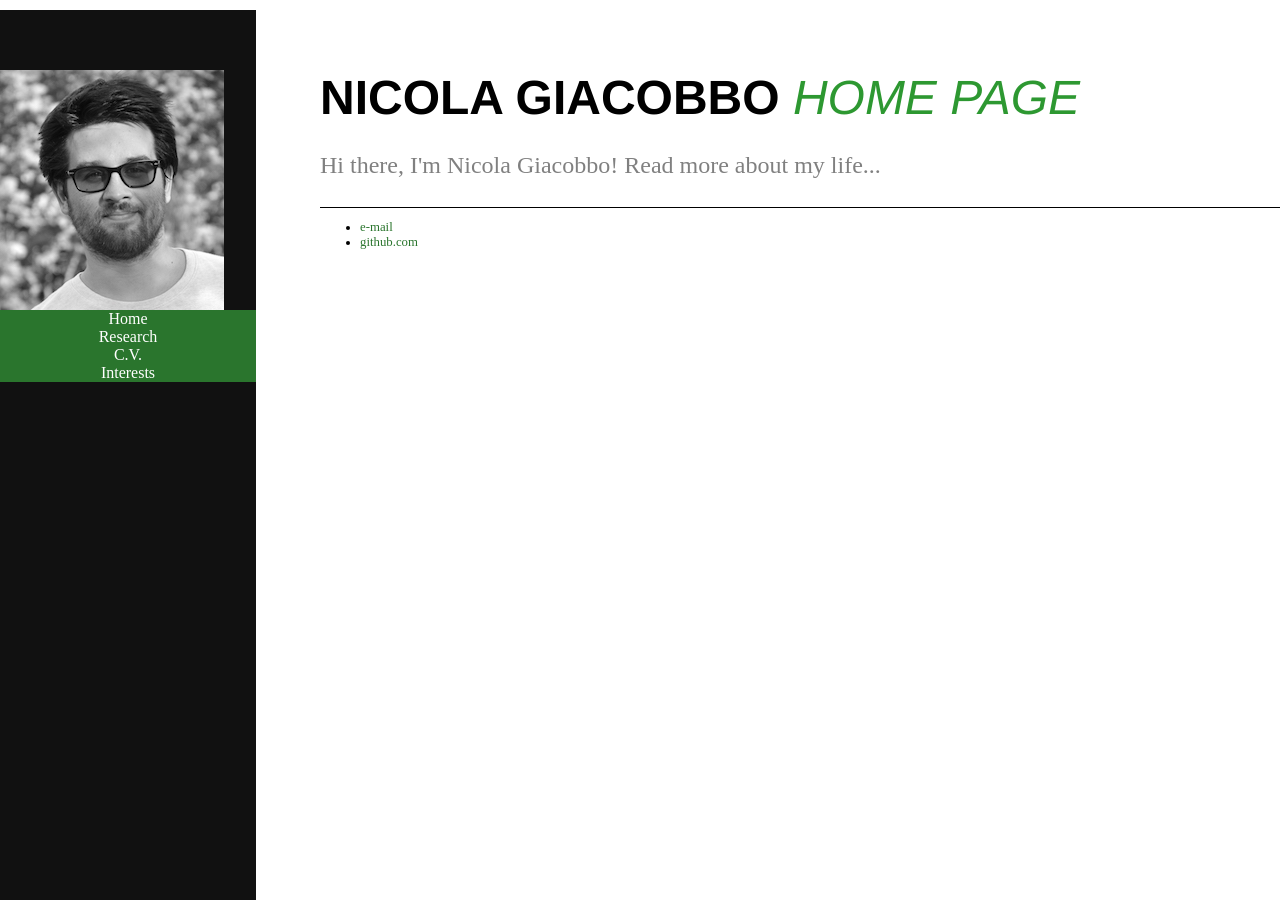
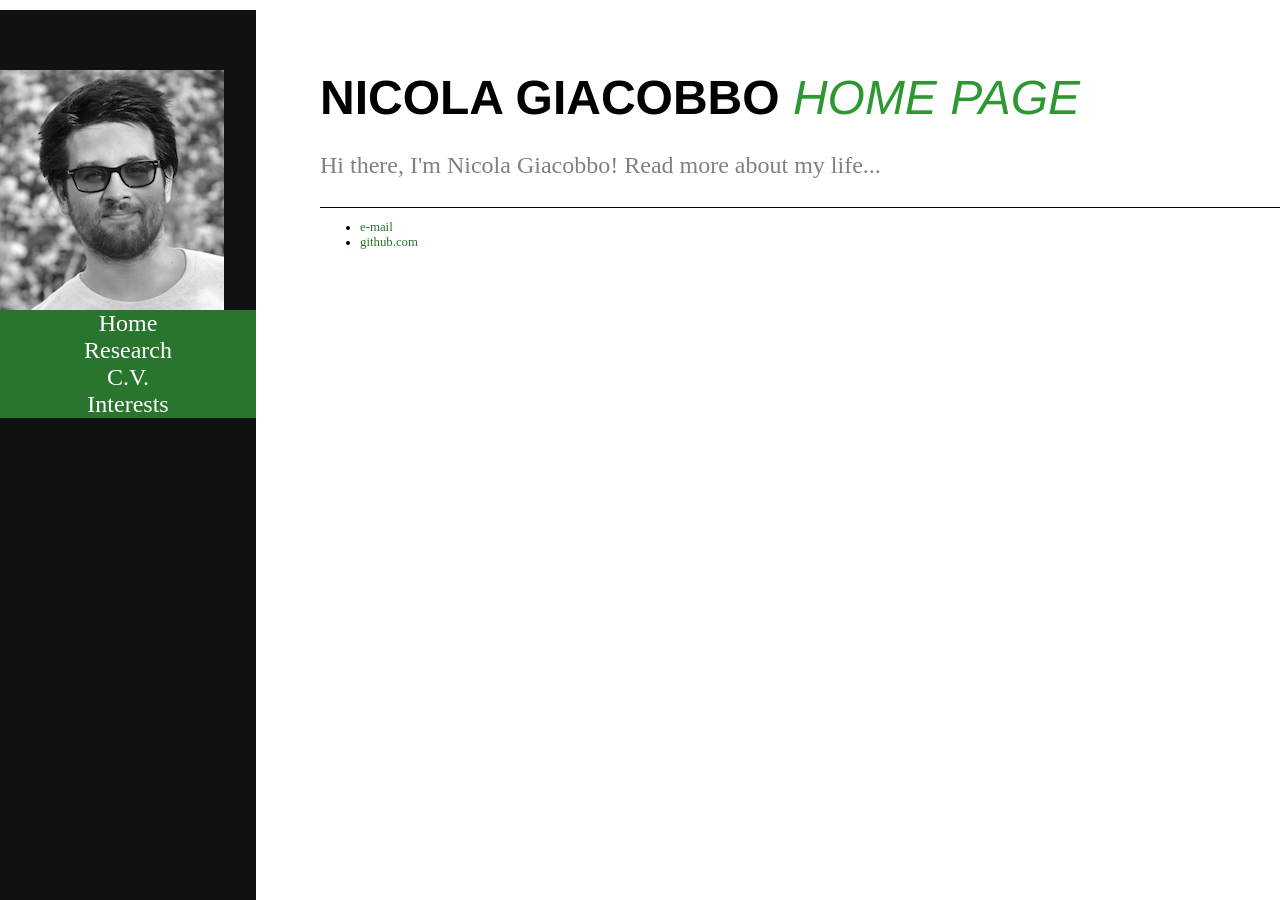
Before and after one commit to GiacobboNicola/giacobbonicola.github.io, a Jekyll site: the page built from index.html, in a window 1280 px wide. Built offline with Jekyll 4.4.1, drawn with Linux system fonts in a browser that asks for light colours.

Commit message:
update index

```diff
--- a/css/main.css
+++ b/css/main.css
@@ -49,7 +49,7 @@ nav {
 /* When you mouse over the navigation links, change their color */
 nav a:hover, .offcanvas a:focus{
     color:white;
-    font-size: 24px;
+    font-size: 28px;
     text-decoration: underline;
 }
 
@@ -112,7 +112,7 @@ footer a {
     background-color:#2A752D;
     text-decoration: none;
     padding: 0;
-    font-size:16px;
+    font-size:24px;
     color:white;
   }
 
```
